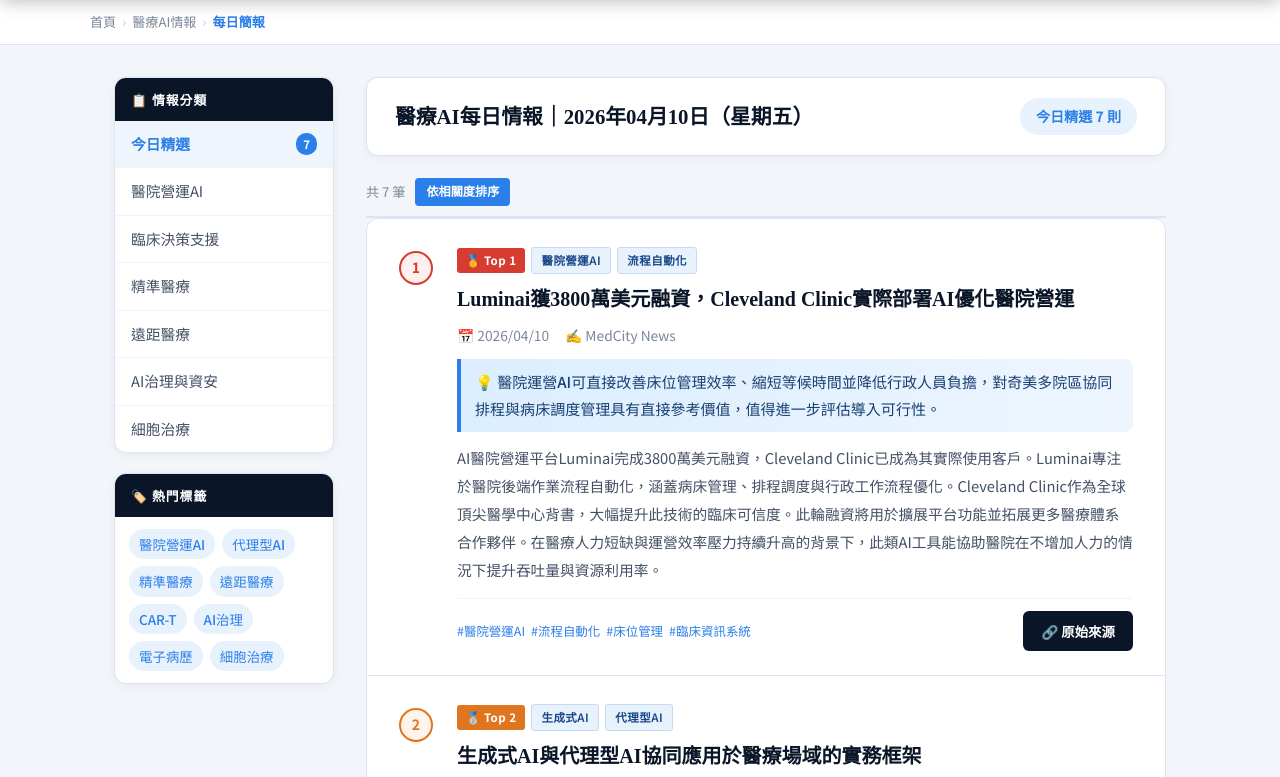
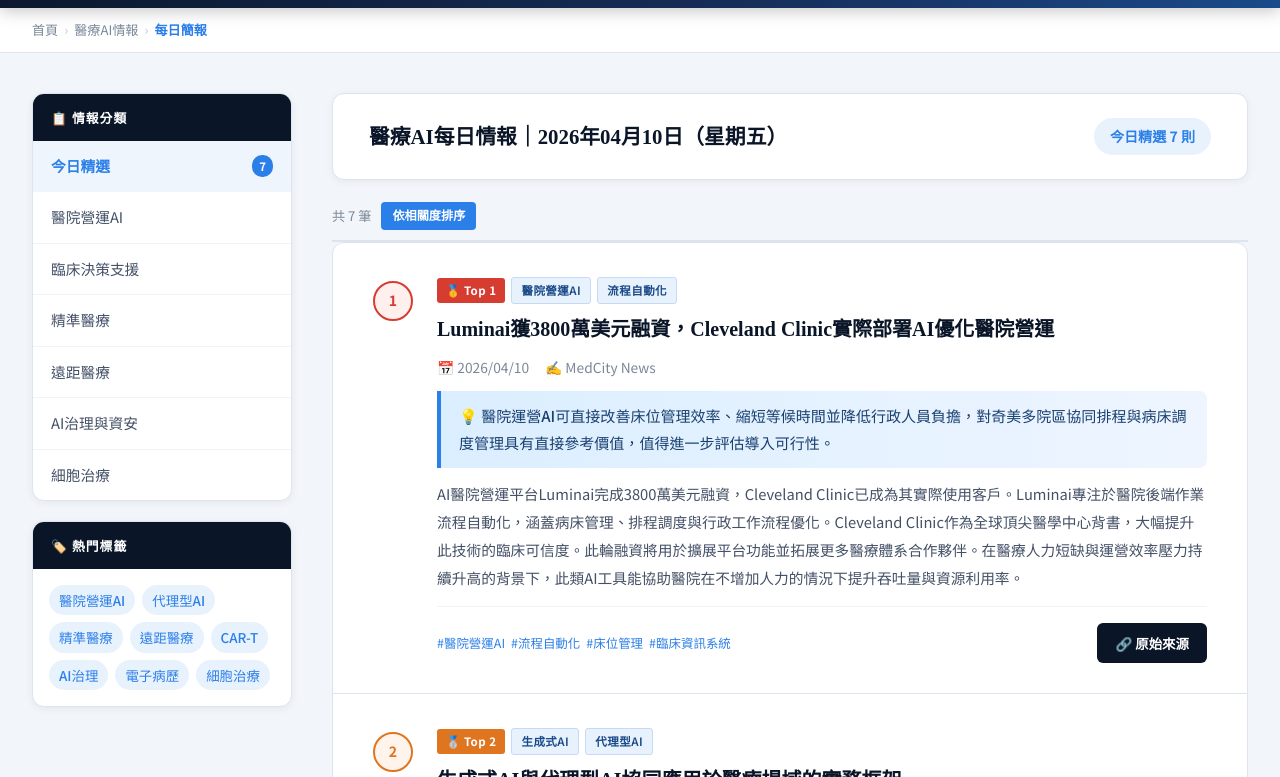
Before and after one commit to chylio/aieverywherechimei, a plain HTML site: page index.html in a window 1280 px wide. Shown: the part 88-865 px from the top of the page. Drawn offline with Linux system fonts and the light colour scheme.

Commit message:
Update index.html

```diff
--- a/index.html
+++ b/index.html
@@ -49,9 +49,9 @@
     box-shadow: 0 2px 16px rgba(0,0,0,0.25);
   }
   .header-inner {
-    max-width: 1100px;
+    max-width: 1360px;
     margin: 0 auto;
-    padding: 18px 32px;
+    padding: 22px 40px;
     display: flex;
     align-items: center;
     justify-content: space-between;
@@ -59,11 +59,11 @@
   }
   .logo-area { display: flex; align-items: center; gap: 14px; }
   .logo-icon {
-    width: 44px; height: 44px;
+    width: 52px; height: 52px;
     background: linear-gradient(135deg, var(--accent), var(--teal));
     border-radius: 10px;
     display: flex; align-items: center; justify-content: center;
-    font-size: 1.4rem;
+    font-size: 1.6rem;
     flex-shrink: 0;
   }
   .logo-text h1 {
@@ -99,7 +99,7 @@
     max-width: 100%;
   }
   .breadcrumb-inner {
-    max-width: 1100px;
+    max-width: 1360px;
     margin: 0 auto;
     display: flex;
     align-items: center;
@@ -112,12 +112,12 @@
 
   /* ── LAYOUT ── */
   .layout {
-    max-width: 1100px;
+    max-width: 1360px;
     margin: 0 auto;
-    padding: 32px 24px 80px;
+    padding: 40px 32px 100px;
     display: grid;
-    grid-template-columns: 220px 1fr;
-    gap: 32px;
+    grid-template-columns: 260px 1fr;
+    gap: 40px;
     align-items: start;
   }
 
@@ -137,7 +137,7 @@
     color: #fff;
     font-size: 0.8rem;
     font-weight: 700;
-    padding: 10px 16px;
+    padding: 12px 18px;
     letter-spacing: 0.08em;
     text-transform: uppercase;
   }
@@ -145,7 +145,7 @@
     display: flex;
     align-items: center;
     justify-content: space-between;
-    padding: 10px 16px;
+    padding: 12px 18px;
     font-size: 0.92rem;
     color: var(--text2);
     text-decoration: none;
@@ -171,7 +171,7 @@
     background: var(--accent);
     color: #fff;
   }
-  .tag-cloud { padding: 12px 14px; display: flex; flex-wrap: wrap; gap: 7px; }
+  .tag-cloud { padding: 16px 16px; display: flex; flex-wrap: wrap; gap: 7px; }
   .tag-chip {
     font-size: 0.84rem;
     color: var(--accent);
@@ -191,7 +191,7 @@
     background: var(--surface);
     border: 1px solid var(--border);
     border-radius: 12px;
-    padding: 20px 28px;
+    padding: 24px 36px;
     margin-bottom: 16px;
     box-shadow: 0 2px 8px rgba(10,22,40,0.05);
     display: flex;
@@ -247,10 +247,10 @@
     background: var(--surface);
     border: 1px solid var(--border);
     border-top: none;
-    padding: 28px 32px 24px;
+    padding: 34px 40px 30px;
     display: grid;
     grid-template-columns: 40px 1fr;
-    gap: 0 18px;
+    gap: 0 24px;
     transition: background 0.15s, box-shadow 0.15s;
     position: relative;
   }
@@ -271,7 +271,7 @@
     text-align: center;
   }
   .num-circle {
-    width: 34px; height: 34px;
+    width: 40px; height: 40px;
     border-radius: 50%;
     background: var(--bg);
     border: 2px solid var(--border);
@@ -318,7 +318,7 @@
     font-weight: 700;
     color: var(--navy);
     line-height: 1.55;
-    margin-bottom: 8px;
+    margin-bottom: 10px;
   }
   .card-title a {
     color: inherit;
@@ -343,7 +343,7 @@
     color: #1a4070;
     background: linear-gradient(90deg, #dbeeff, #eef5ff);
     border-left: 4px solid var(--accent);
-    padding: 10px 14px;
+    padding: 12px 18px;
     border-radius: 0 8px 8px 0;
     margin-bottom: 12px;
     line-height: 1.75;
@@ -363,7 +363,7 @@
     justify-content: space-between;
     flex-wrap: wrap;
     gap: 8px;
-    padding-top: 12px;
+    padding-top: 16px;
     border-top: 1px solid #f0f4f8;
   }
   .hashtags { display: flex; flex-wrap: wrap; gap: 6px; }
@@ -733,7 +733,7 @@
 
 <footer class="footer">
   <strong>🧠 奇美醫療AI每日情報</strong>｜奇美醫療體系 · AI Everywhere 小組<br>
-  本簡報由奇美 AI Everywhere Agent 自動生成 · 2026年04月10日
+  本簡報由奇美 AI Everywhere Agent自動生成 · 2026年04月10日
 </footer>
 
 
```
